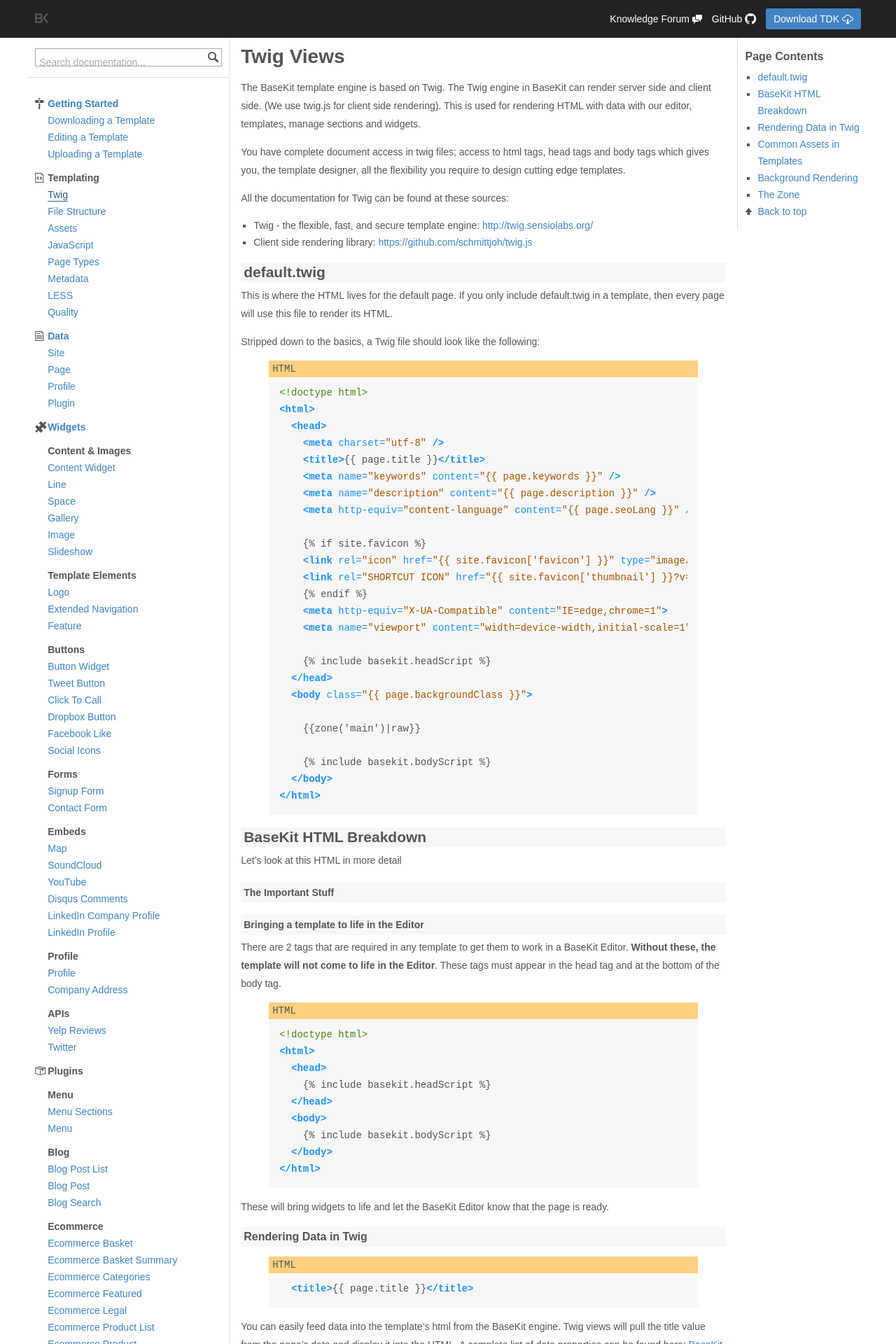
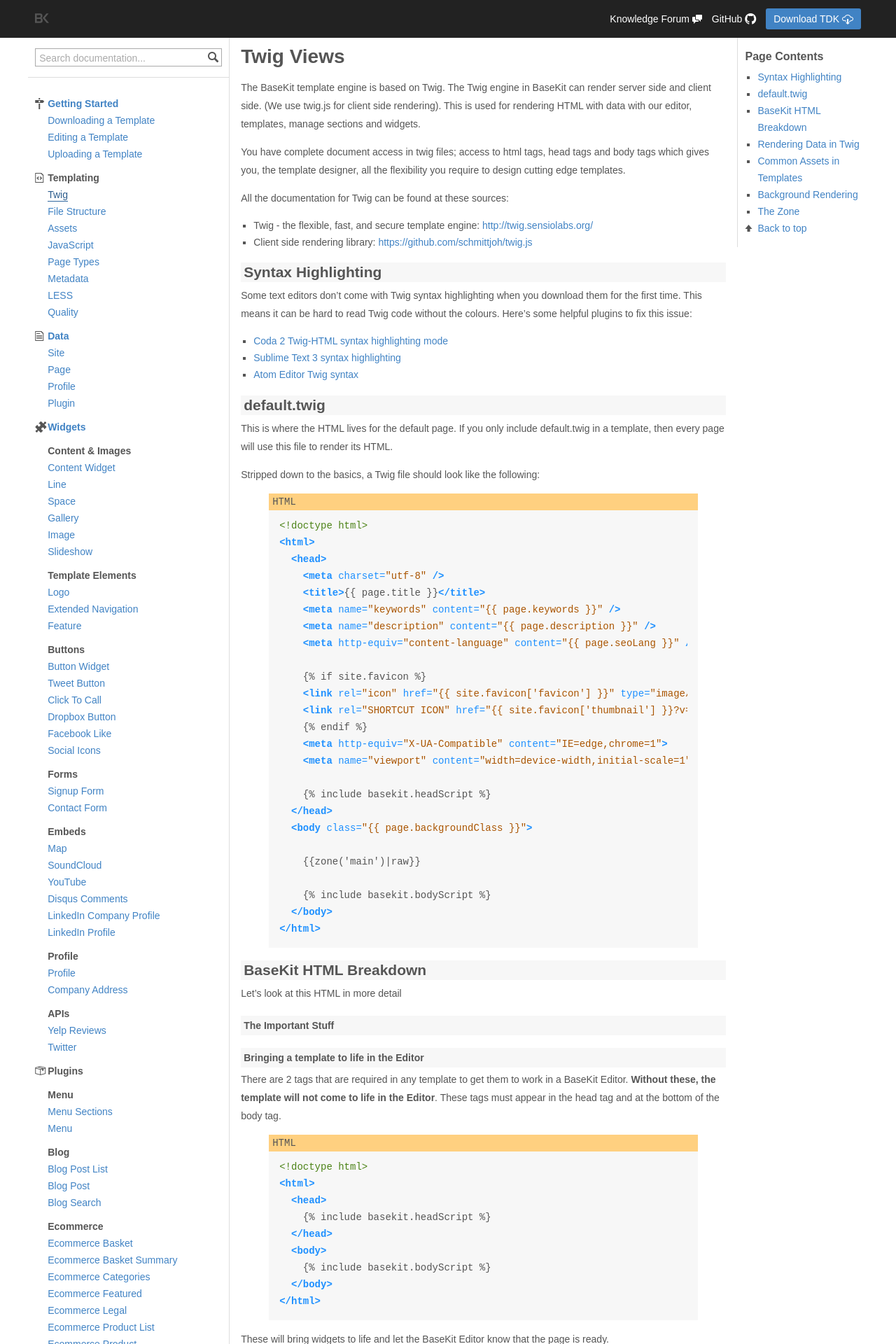
Before and after one commit to rusic/documentation, a Jekyll site: the page built from templating/twig.md, in a window 1280 px wide. Shown: the top 1920 px of the page at 70% size. Built offline with Jekyll 4.4.1, drawn with Linux system fonts in a browser that asks for light colours.

Commit message:
Fixes line height bug on labels, caused by previous commit. Adds twig syntax plugins, resolves #45

```diff
--- a/_sass/_main.scss
+++ b/_sass/_main.scss
@@ -198,6 +198,9 @@ body {
 		h2 {
 			padding-bottom: 3%;
 		}
+		.search-label {
+			line-height: 38px;
+		}
 		.search-form .octicon {
 			top: 5px;
 			right: 6px;
@@ -393,7 +396,7 @@ fieldset {
 		position: absolute;
 		z-index: 0;
 		color: $light-text;
-		line-height: 38px;
+		line-height: 26px;
 	}
 	.search-input {
 		position: relative;
--- a/templating/twig.md
+++ b/templating/twig.md
@@ -13,6 +13,14 @@ All the documentation for Twig can be found at these sources:
 
 * Twig - the flexible, fast, and secure template engine: [http://twig.sensiolabs.org/](http://twig.sensiolabs.org/)
 * Client side rendering library: [https://github.com/schmittjoh/twig.js](https://github.com/schmittjoh/twig.js)
+
+## Syntax Highlighting
+
+Some text editors don't come with Twig syntax highlighting when you download them for the first time. This means it can be hard to read Twig code without the colours. Here's some helpful plugins to fix this issue:
+
+* [Coda 2 Twig-HTML syntax highlighting mode](https://github.com/muxx/Twig-HTML.mode)
+* [Sublime Text 3 syntax highlighting](https://github.com/Anomareh/PHP-Twig.tmbundle)
+* [Atom Editor Twig syntax](https://atom.io/packages/php-twig)
 
 ## default.twig
 
```
